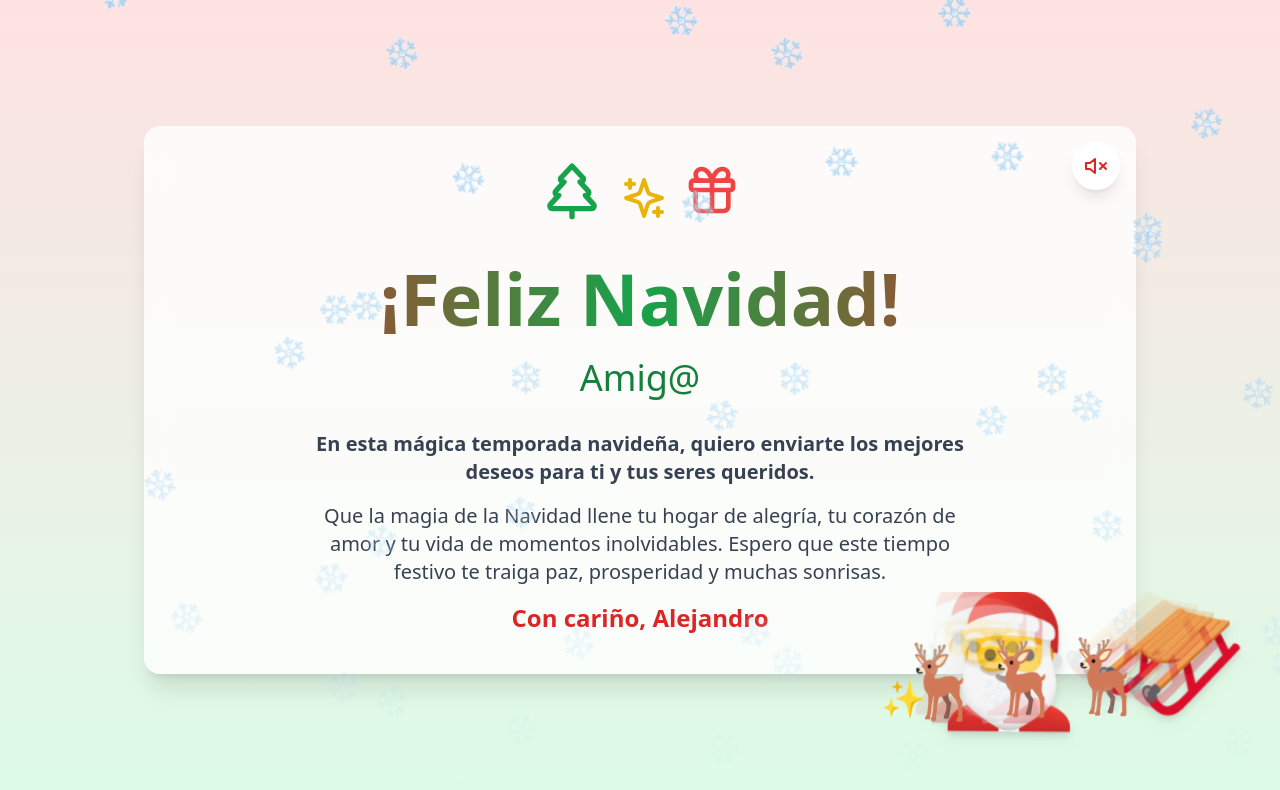
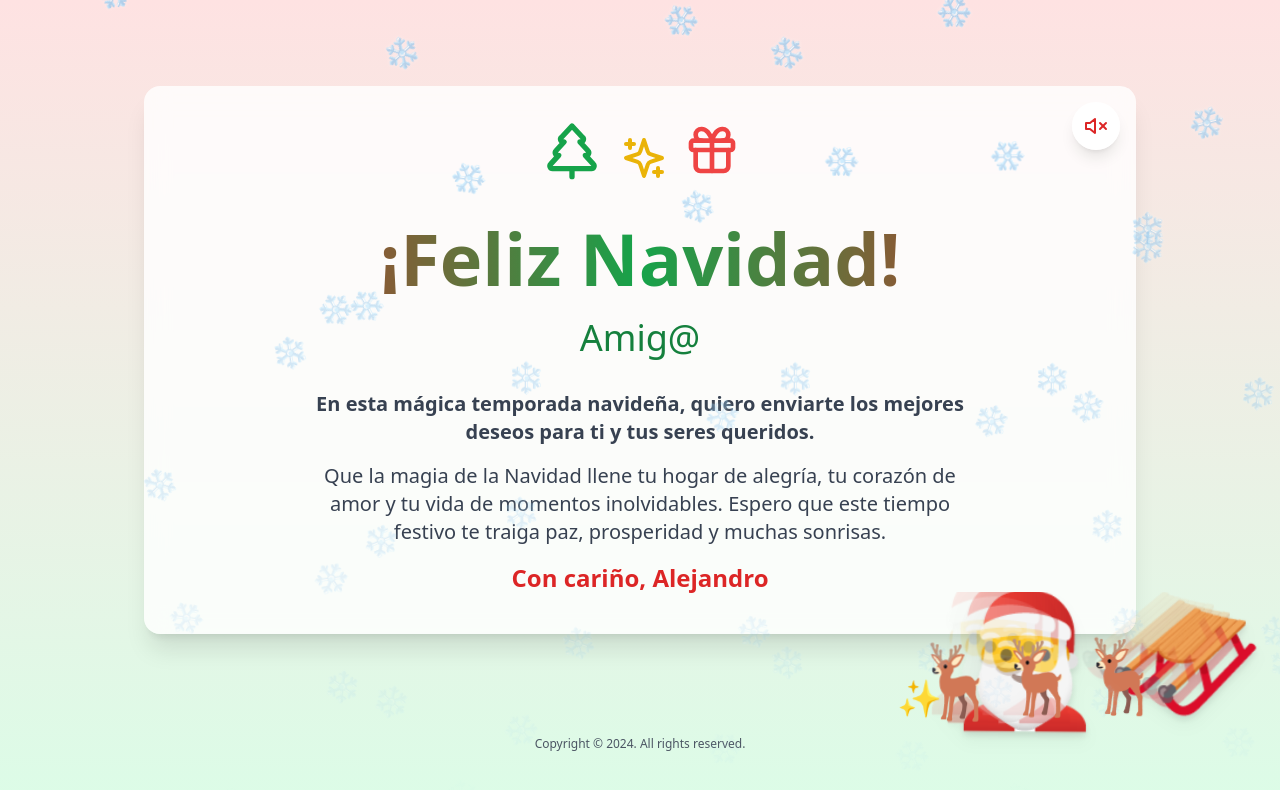
Before and after one commit to alejandrobolano/Merry-Xmas, a React (Vite) app: page / in a window 1280 px wide. Shown: the top 790 px of the page. Built offline with nearby package versions, Linux system fonts and the light colour scheme.

Commit message:
feat: add footer and clean comments

```diff
--- a/index.html
+++ b/index.html
@@ -4,7 +4,7 @@
     <meta charset="UTF-8" />
     <link rel="icon" type="image/svg+xml" href="/vite.svg" />
     <meta name="viewport" content="width=device-width, initial-scale=1.0" />
-    <title>Feliz Navidad</title>
+    <title>¡Feliz Navidad!</title>
   </head>
   <body>
     <div id="root"></div>
--- a/src/App.tsx
+++ b/src/App.tsx
@@ -1,9 +1,10 @@
-import { useEffect } from 'react';
-import { ChristmasGreeting } from './components/ChristmasGreeting';
-import { SnowflakeBackground } from './components/SnowflakeBackground';
-import { SantaSleigh } from './components/SantaSleigh';
-import { getAuthorFromUrl, getNameFromUrl } from './utils/urlParams';
-import { ChristmasMusic } from './components/ChristmasMusic';
+import { useEffect } from "react";
+import { ChristmasGreeting } from "./components/ChristmasGreeting";
+import { SnowflakeBackground } from "./components/SnowflakeBackground";
+import { SantaSleigh } from "./components/SantaSleigh";
+import { getAuthorFromUrl, getNameFromUrl } from "./utils/urlParams";
+import { ChristmasMusic } from "./components/ChristmasMusic";
+import { Footer } from "./components/Footer";
 
 function App() {
   const name = getNameFromUrl();
@@ -14,16 +15,22 @@ function App() {
   }, [name]);
 
   return (
-    <div className="min-h-screen bg-gradient-to-b from-red-100 to-green-100 flex items-center justify-center p-4 relative overflow-hidden">
-
-      <div className="container mx-auto max-w-4xl px-4 py-8 md:py-12 relative">
-        <div className="bg-white/80 backdrop-blur-md p-6 md:p-10 rounded-2xl shadow-xl relative">
-          <ChristmasMusic />
-          <ChristmasGreeting name={name} author={author} />
+    <div className="min-h-screen bg-gradient-to-b from-red-100 to-green-100 flex flex-col p-4 relative overflow-hidden">
+      <div className="flex-grow flex items-center justify-center">
+        <div className="container mx-auto max-w-4xl px-4 py-8 md:py-12 relative">
+          <div className="bg-white/80 backdrop-blur-md p-6 md:p-10 rounded-2xl shadow-xl relative">
+            <ChristmasMusic />
+            <ChristmasGreeting name={name} author={author} />
+          </div>
         </div>
       </div>
+
       <SnowflakeBackground />
       <SantaSleigh />
+
+      <div className="text-center mt-8">
+        <Footer />
+      </div>
     </div>
   );
 }
--- /dev/null
+++ b/src/components/Footer.tsx
@@ -0,0 +1,10 @@
+export const Footer : React.FC = () => {
+
+  return (
+    <div className="text-center">
+      <div className="flex justify-center items-center gap-4 mb-8 text-xs text-gray-600">
+       <a href="https://alejandrobolano.vercel.app" target="_blank">Copyright © 2024. All rights reserved.</a>
+      </div>
+    </div>
+  );
+};
--- a/src/components/SantaSleigh.tsx
+++ b/src/components/SantaSleigh.tsx
@@ -5,19 +5,16 @@ export const SantaSleigh: React.FC = () => {
     <div className="fixed bottom-4 w-full overflow-hidden pointer-events-none z-20">
       <div className="santa-container w-48 md:w-72 lg:w-96 aspect-[2/1] animate-fly-santa">
         <div className="relative w-full h-full">
-          {/* Santa and Sleigh with trailing effect */}
           <div className="absolute inset-0 text-6xl md:text-8xl lg:text-9xl filter drop-shadow-lg">
             🎅🛷
             <span className="absolute -left-4 -top-2 opacity-30">🎅🛷</span>
             <span className="absolute -left-8 -top-4 opacity-10">🎅🛷</span>
           </div>
-          {/* Multiple Reindeer */}
           <div className="absolute -left-8 top-1/2 -translate-y-1/2 flex">
             <span className="text-4xl md:text-6xl lg:text-7xl animate-bounce-slight inline-block">🦌</span>
             <span className="text-4xl md:text-6xl lg:text-7xl animate-bounce-slight inline-block -ml-2" style={{ animationDelay: '0.2s' }}>🦌</span>
             <span className="text-4xl md:text-6xl lg:text-7xl animate-bounce-slight inline-block -ml-2" style={{ animationDelay: '0.4s' }}>🦌</span>
           </div>
-          {/* Magic trail */}
           <div className="absolute top-1/2 -left-12 text-3xl md:text-4xl animate-bounce-slight">✨</div>
         </div>
       </div>
```
